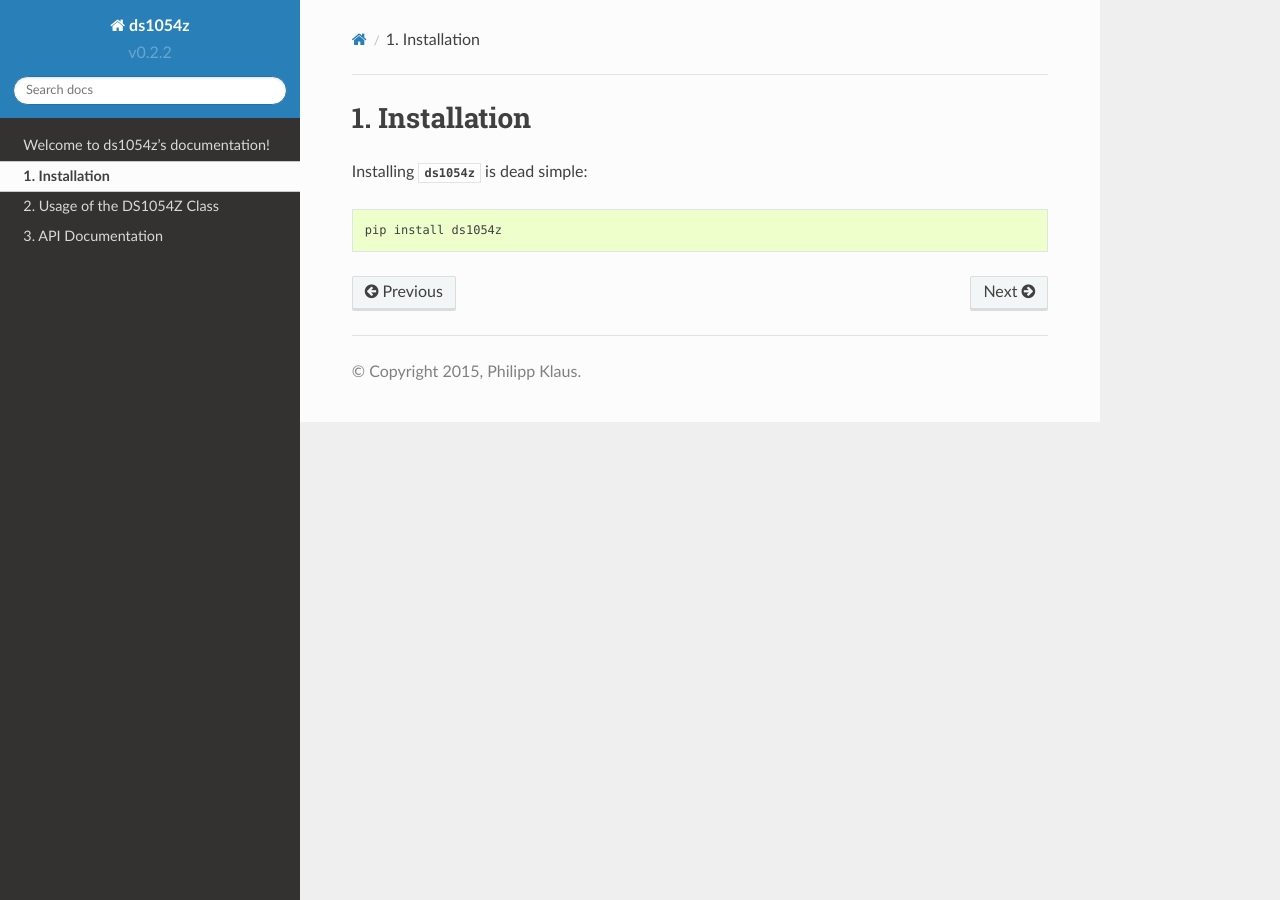
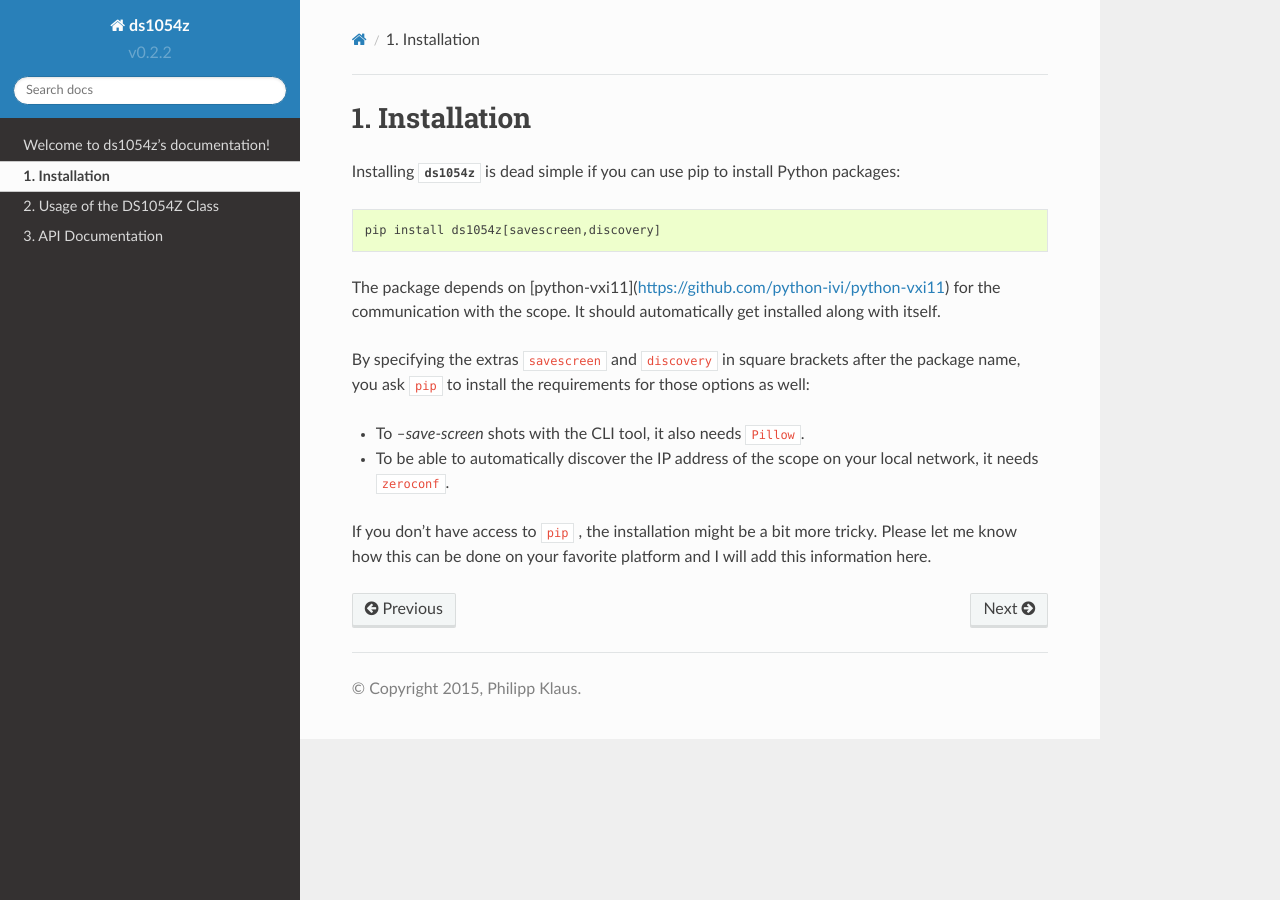
Before and after one commit to pklaus/ds1054z, a Sphinx documentation site: the page built from doc/installation.rst, in a window 1280 px wide. Built offline with Sphinx 7.4.7 and the Read the Docs theme 2.0.0, drawn with Linux system fonts in a browser that asks for light colours.

Commit message:
README: picture(!) + moving some instructions to doc/installation

```diff
--- a/doc/installation.rst
+++ b/doc/installation.rst
@@ -1,6 +1,22 @@
 Installation
 ============
 
-Installing :py:mod:`ds1054z` is dead simple::
+Installing :py:mod:`ds1054z` is dead simple if you can use
+pip to install Python packages::
 
-    pip install ds1054z
+    pip install ds1054z[savescreen,discovery]
+
+The package depends on [python-vxi11](https://github.com/python-ivi/python-vxi11)
+for the communication with the scope. It should automatically get installed along with itself.
+
+By specifying the extras ``savescreen`` and ``discovery`` in
+square brackets after the package name, you ask ``pip`` to install
+the requirements for those options as well:
+
+- To `--save-screen` shots with the CLI tool, it also needs ``Pillow``.
+- To be able to automatically discover the IP address of the scope
+  on your local network, it needs ``zeroconf``.
+
+If you don't have access to ``pip`` , the installation might be a bit more tricky.
+Please let me know how this can be done on your favorite platform
+and I will add this information here.
```
Also changed, not shown: README.md (+42 -48 lines), doc/images/ds1054z-scope-display.png (added).
